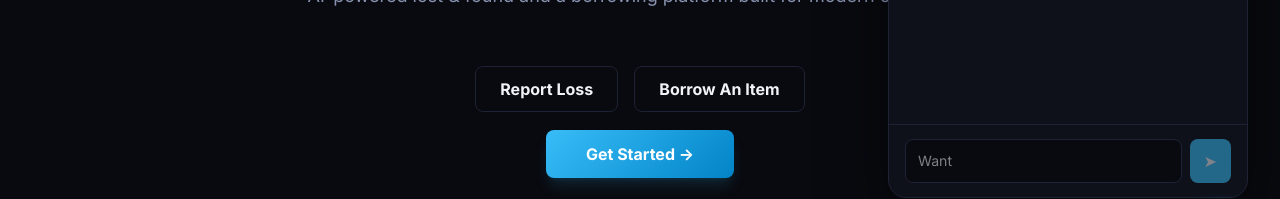
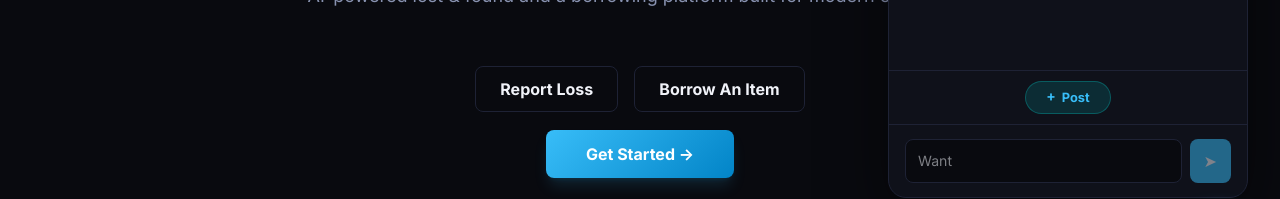
Before and after one commit to abhi-vyakti/Retrieval-Co., a React (Vite) app in the folder retrieval-co-frontend/: page / in a window 1280 px wide. Both pictures are taken after a click on the button 1219 px from the left and 739 px from the top of the page. Shown: the part 496-695 px from the top of the page. Built offline with nearby package versions, Linux system fonts and the light colour scheme; no server answers.

Commit message:
feat: add quick action Post button inside bot chat and update text to Navigation bar

```diff
--- a/retrieval-co-frontend/controllers/ai.controller.js
+++ b/retrieval-co-frontend/controllers/ai.controller.js
@@ -479,7 +479,7 @@ const generateSmartOfflineResponse = async (messages, context) => {
 
     // 2. SPECIFIC INTENT CATCHERS
     if (lastMsgLower.includes('borrow') || lastMsgLower.includes('lend')) {
-        return `To borrow equipment (like calculators, drafters, or textbooks), you need to create a request! Select the **Borrow** tab on the Dashboard or click **+ Post** to ask the community.`;
+        return `To borrow equipment (like calculators, drafters, or textbooks), you need to create a request! Select the **Borrow** tab on the Navigation bar or click **+ Post** to ask the community.`;
     }
 
     // 3. ITEM SEARCH IN DATABASE
--- a/retrieval-co-frontend/src/components/RequestlyBot.jsx
+++ b/retrieval-co-frontend/src/components/RequestlyBot.jsx
@@ -431,6 +431,19 @@ export default function RequestlyBot() {
                         <div ref={messagesEndRef} />
                     </div>
 
+                    {/* Quick Actions */}
+                    <div className="px-4 py-2.5 border-t border-border flex justify-center bg-surface">
+                        <button
+                            onClick={() => {
+                                setIsOpen(false);
+                                navigate("/create-post");
+                            }}
+                            className="px-5 py-1.5 bg-[rgba(0,201,200,0.15)] text-amber border border-[rgba(0,201,200,0.3)] rounded-full text-[0.8rem] font-bold hover:bg-amber hover:text-surface transition-all cursor-pointer flex items-center gap-1.5 hover:scale-105 active:scale-95"
+                        >
+                            <span className="text-[14px] leading-none mb-0.5">+</span> Post
+                        </button>
+                    </div>
+
                     {/* Input */}
                     <div className="flex gap-2 px-4 py-3.5 border-t border-border">
                         <input
```
